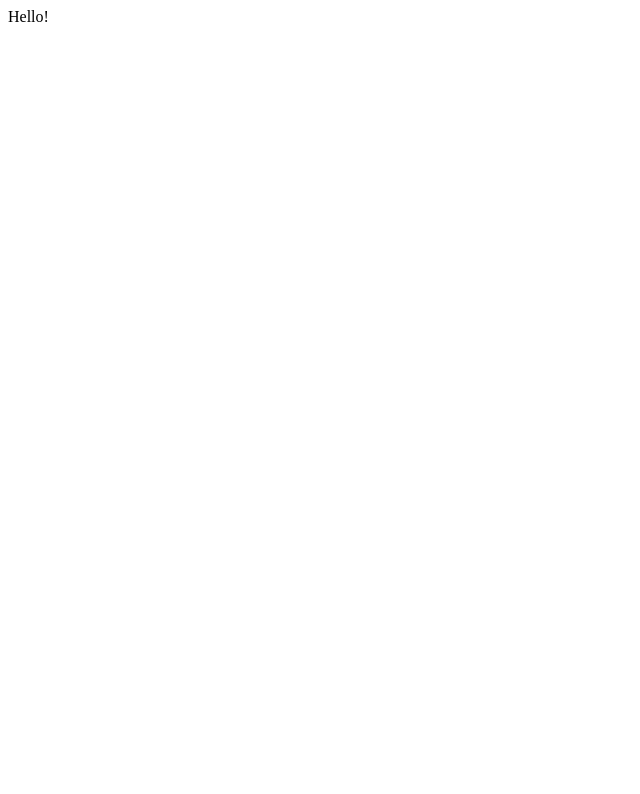
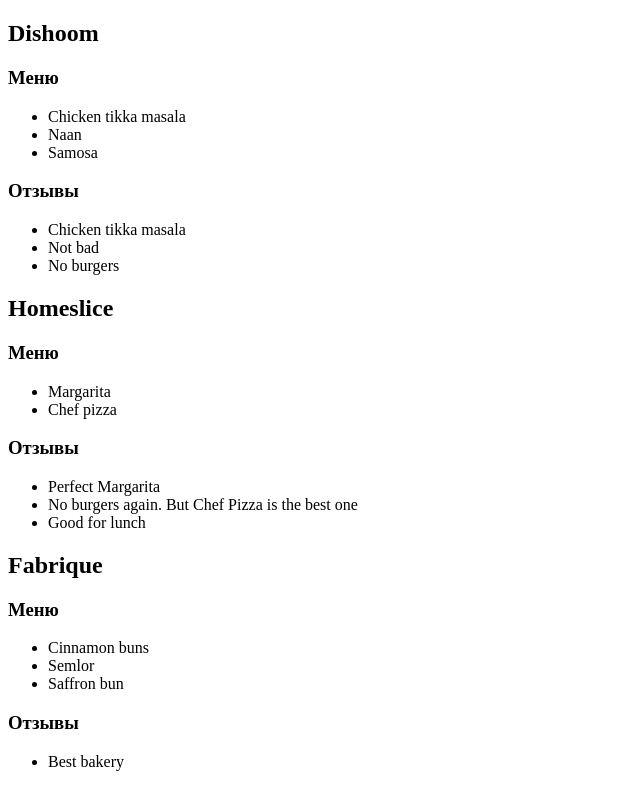
Before and after one commit to igruzdo/learnjs_react_app, a React (Vite) app: page / in a window 1280 px wide. Shown: the top 794 px of the page, without its empty margins (0-640 px from the left). Built offline with nearby package versions, Linux system fonts and the light colour scheme.

Commit message:
feat: done hw_1

```diff
--- /dev/null
+++ b/src/constants/mock.ts
@@ -0,0 +1,144 @@
+import { RestaurantInterface } from "../types/restaurants.models";
+
+export const restaurants: RestaurantInterface[] = [
+  {
+    id: "a757a0e9-03c1-4a2a-b384-8ac21dbe2fb2",
+    name: "Dishoom",
+    menu: [
+      {
+        id: "d75f762a-eadd-49be-8918-ed0daa8dd024",
+        name: "Chicken tikka masala",
+        price: 12,
+        ingredients: ["chicken", "rice"],
+      },
+      {
+        id: "c3cb8f92-a2ed-4716-92a1-b6ea813e9049",
+        name: "Naan",
+        price: 3,
+        ingredients: ["bread"],
+      },
+      {
+        id: "bd129641-c0eb-432b-84b6-8b81d2930358",
+        name: "Samosa",
+        price: 8,
+        ingredients: ["chicken", "bread"],
+      },
+    ],
+    reviews: [
+      {
+        id: "5909796d-5030-4e36-adec-68b8f9ec2d96",
+        user: "Antony",
+        text: "Not bad",
+        rating: 5,
+      },
+      {
+        id: "429dea85-11dd-4054-a31e-c60c92e17255",
+        user: "Sam",
+        text: "No burgers",
+        rating: 3,
+      },
+    ],
+  },
+  {
+    id: "bb8afbec-2fec-491f-93e9-7f13950dd80b",
+    name: "Homeslice",
+    menu: [
+      {
+        id: "25402233-0095-49ea-9939-1e67ed89ffb9",
+        name: "Margarita",
+        price: 9,
+        ingredients: ["bread", "cheese", "tomatoes"],
+      },
+      {
+        id: "90902233-0095-49ea-9939-1e67ed89ffb9",
+        name: "Chef pizza",
+        price: 10,
+        ingredients: ["bread", "cheese", "tomatoes", "chicken"],
+      },
+    ],
+    reviews: [
+      {
+        id: "53b642d7-5e86-4717-a466-0640a1dee076",
+        user: "Diana",
+        text: "Perfect Margarita",
+        rating: 5,
+      },
+      {
+        id: "c27ab88e-375c-4e98-aa94-8a180150a797",
+        user: "Sam",
+        text: "No burgers again. But Chef Pizza is the best one",
+        rating: 4,
+      },
+      {
+        id: "abc0c5e1-cd57-4f0a-99d9-00e6b4533b3a",
+        user: "Lolly",
+        text: "Good for lunch",
+        rating: 5,
+      },
+    ],
+  },
+  {
+    id: "982bfbce-c5e0-41a0-9f99-d5c20ecee49d",
+    name: "Fabrique",
+    menu: [
+      {
+        id: "08c9ffa0-d003-4310-9e15-20978743296e",
+        name: "Cinnamon buns",
+        price: 5,
+        ingredients: ["bread"],
+      },
+      {
+        id: "64a4967c-2080-4a99-9074-4655a4569a95",
+        name: "Semlor",
+        price: 2,
+        ingredients: ["bread", "cream"],
+      },
+      {
+        id: "4bc8528e-26d1-46c3-a522-8e18d10c8c84",
+        name: "Saffron bun",
+        price: 4,
+        ingredients: ["bread"],
+      },
+    ],
+    reviews: [
+      {
+        id: "53b642d7-5e86-4717-a466-0640a1dee076",
+        user: "Agata",
+        text: "Best bakery",
+        rating: 5,
+      },
+    ],
+  },
+  {
+    id: "d9241927-09e1-44f3-8986-a76346869037",
+    name: "Flat Iron",
+    menu: [
+      {
+        id: "6c02c2ce-b868-4191-b4a7-8686429f4bac",
+        name: "Flat Iron Steak",
+        price: 10,
+        ingredients: ["beef"],
+      },
+      {
+        id: "99bb6fbb-e53b-4b7e-b9c2-23b63b77385d",
+        name: "Flat Iron Burger",
+        price: 10,
+        ingredients: ["bread", "beef"],
+      },
+    ],
+    reviews: [
+      {
+        id: "5db6247b-ab1c-49db-be1f-8dd27fd38b81",
+        user: "Sam",
+        text: "Finally! This place is amazing place for breakfast, lunch, dinner and supper",
+        rating: 5,
+      },
+      {
+        id: "381b0c31-6360-43ff-80d1-581a116159d8",
+        user: "Rebeca",
+        text: "Meat here is extremely delicious",
+        rating: 5,
+      },
+    ],
+  },
+];
--- a/src/main.tsx
+++ b/src/main.tsx
@@ -1,4 +1,112 @@
-import React from 'react'
 import ReactDOM from 'react-dom/client'
+import { restaurants } from './constants/mock';
+import React from 'react';
 
-ReactDOM.createRoot(document.getElementById('root')!).render(<div>Hello!</div>)
+const rootElement = document.getElementById("root");
+const root = ReactDOM.createRoot(rootElement!);
+
+const testFirstRestaurant = React.createElement("div", {
+  children: [
+    React.createElement('h2', {
+      children: restaurants[0].name,
+    }),
+    React.createElement('div', {
+      children: [
+        React.createElement('h3', {
+          children: "Меню",
+        }),
+        React.createElement('ul', {
+          children: [
+            React.createElement('li', {
+              children: restaurants[0].menu[0].name,
+            }),
+            React.createElement('li', {
+              children: restaurants[0].menu[1].name,
+            }),
+            React.createElement('li', {
+              children: restaurants[0].menu[2].name,
+            }),
+          ],
+        }),
+      ],
+    }),
+    React.createElement('div', {
+      children: [
+        React.createElement('h3', {
+          children: "Отзывы",
+        }),
+        React.createElement('ul', {
+          children: [
+            React.createElement('li', {
+              children: restaurants[0].menu[0].name,
+            }),
+            React.createElement('li', {
+              children: restaurants[0].reviews[0].text,
+            }),
+            React.createElement('li', {
+              children: restaurants[0].reviews[1].text,
+            }),
+          ],
+        }),
+      ],
+    }),
+  ]
+})
+
+root.render(
+  <>
+    {testFirstRestaurant}
+    <div>
+      <h2>{restaurants[1].name}</h2>
+      <div>
+        <h3>Меню</h3>
+        <ul>
+          <li>{restaurants[1].menu[0].name}</li>
+          <li>{restaurants[1].menu[1].name}</li>
+        </ul>
+      </div>
+      <div>
+        <h3>Отзывы</h3>
+        <ul>
+          <li>{restaurants[1].reviews[0].text}</li>
+          <li>{restaurants[1].reviews[1].text}</li>
+          <li>{restaurants[1].reviews[2].text}</li>
+        </ul>
+      </div>
+    </div>
+    <div>
+      <h2>{restaurants[2].name}</h2>
+      <div>
+        <h3>Меню</h3>
+        <ul>
+          <li>{restaurants[2].menu[0].name}</li>
+          <li>{restaurants[2].menu[1].name}</li>
+          <li>{restaurants[2].menu[2].name}</li>
+        </ul>
+      </div>
+      <div>
+        <h3>Отзывы</h3>
+        <ul>
+          <li>{restaurants[2].reviews[0].text}</li>
+        </ul>
+      </div>
+    </div>
+    <div>
+      <h2>{restaurants[3].name}</h2>
+      <div>
+        <h3>Меню</h3>
+        <ul>
+          <li>{restaurants[3].menu[0].name}</li>
+          <li>{restaurants[3].menu[1].name}</li>
+        </ul>
+      </div>
+      <div>
+        <h3>Отзывы</h3>
+        <ul>
+          <li>{restaurants[3].reviews[0].text}</li>
+          <li>{restaurants[3].reviews[1].text}</li>
+        </ul>
+      </div>
+    </div>
+  </>
+)
```
Also changed, not shown: src/types/restaurants.models.ts (added, +20 -0 lines).
